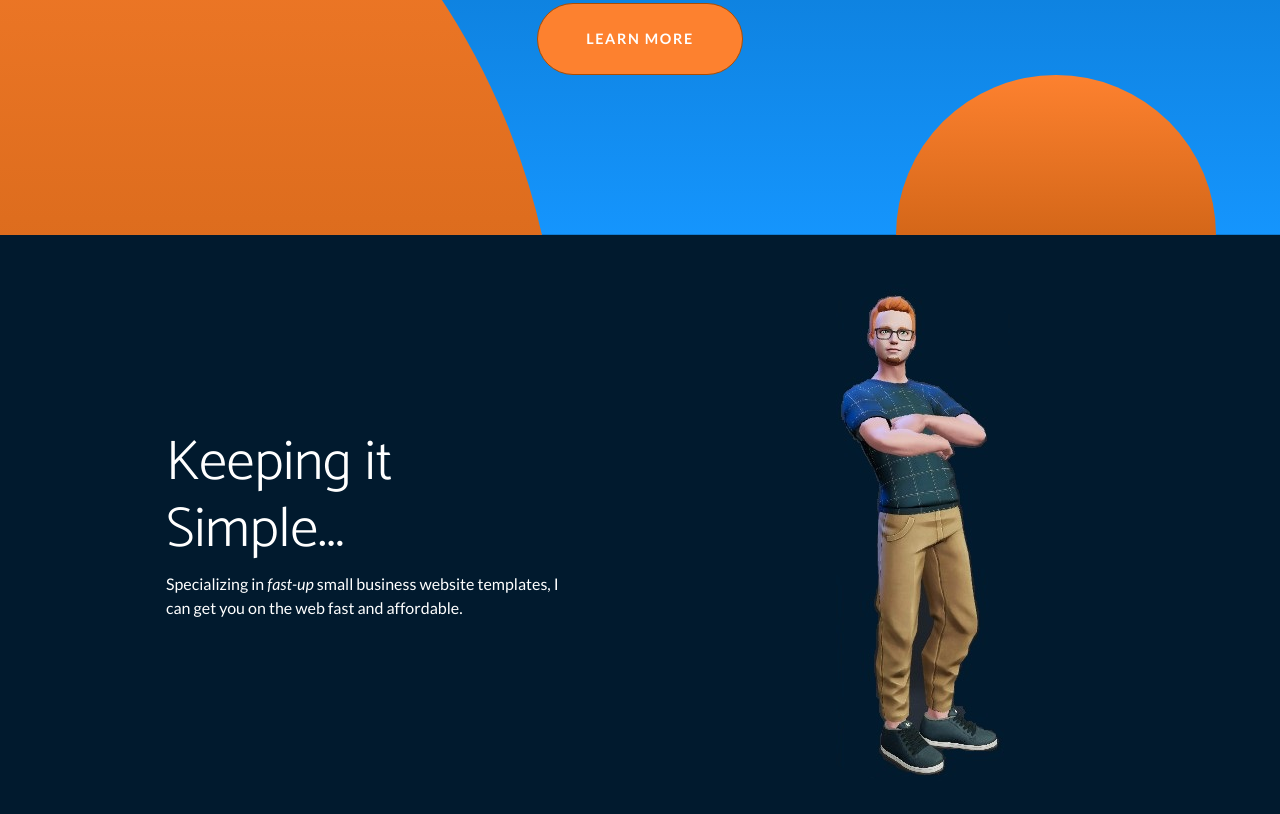
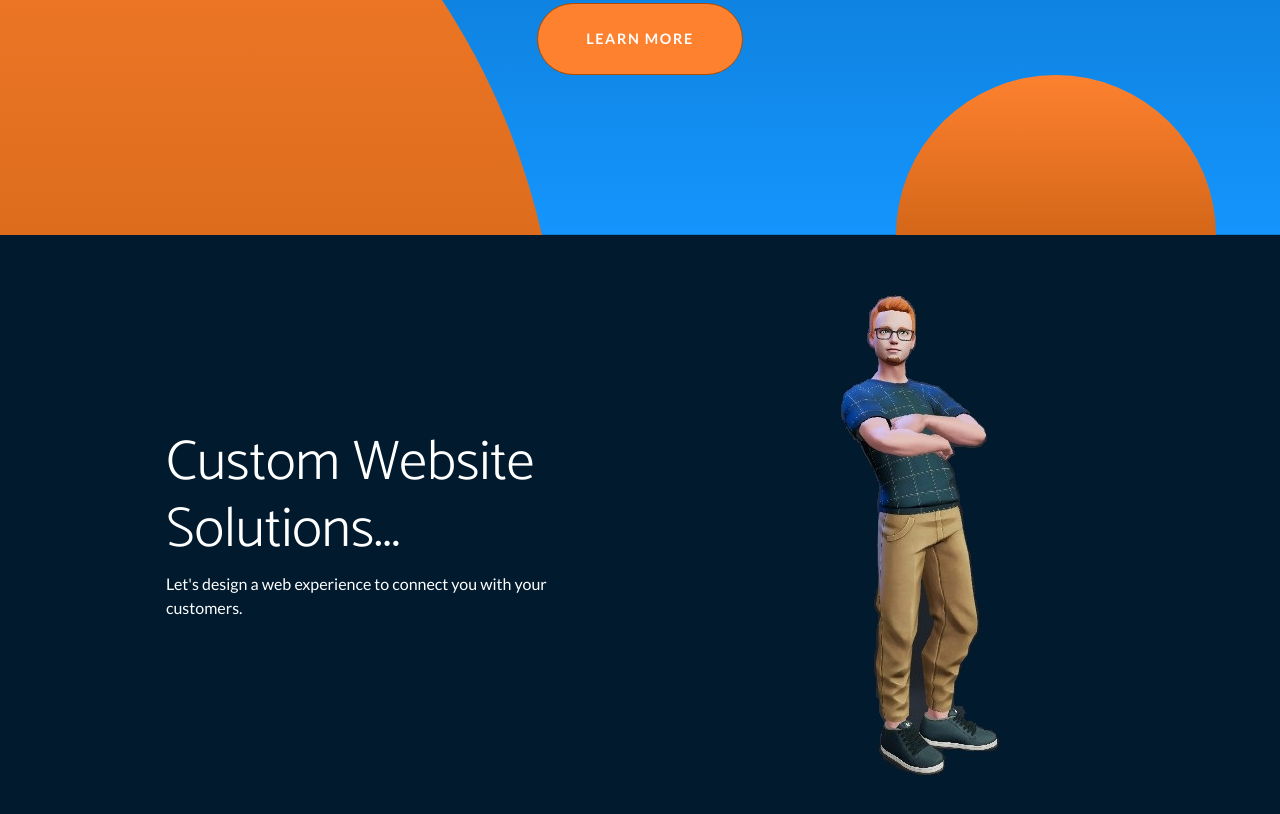
Before and after one commit to ShelbyAshburn/shelbyxyz, a plain HTML site: page startbootstrap-one-page-wonder-gh-pages/index.html in a window 1280 px wide. Shown: the part 452-1266 px from the top of the page. Drawn offline with nearby package versions, Linux system fonts and the light colour scheme.

Commit message:
Reorganized files

```diff
--- a/startbootstrap-one-page-wonder-gh-pages/index.html
+++ b/startbootstrap-one-page-wonder-gh-pages/index.html
@@ -52,8 +52,8 @@
                     </div>
                     <div class="col-lg-6 order-lg-1">
                         <div class="p-5">
-                            <h2 class="display-4">Keeping it Simple...</h2>
-                            <p>Specializing in <i>fast-up</i> small business website templates, I can get you on the web fast and affordable.</p>
+                            <h2 class="display-4">Custom Website Solutions...</h2>
+                            <p>Let's design a web experience to connect you with your customers.</p>
                         </div>
                     </div>
                 </div>
```
